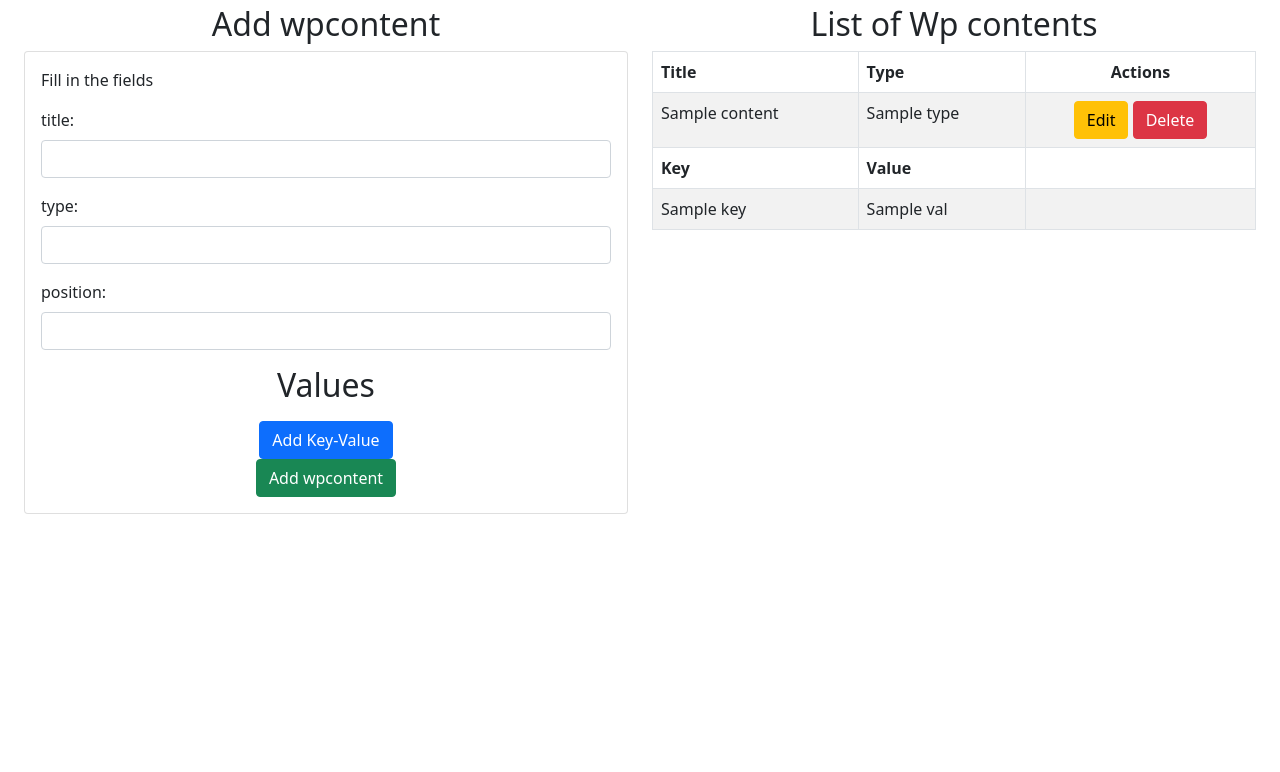
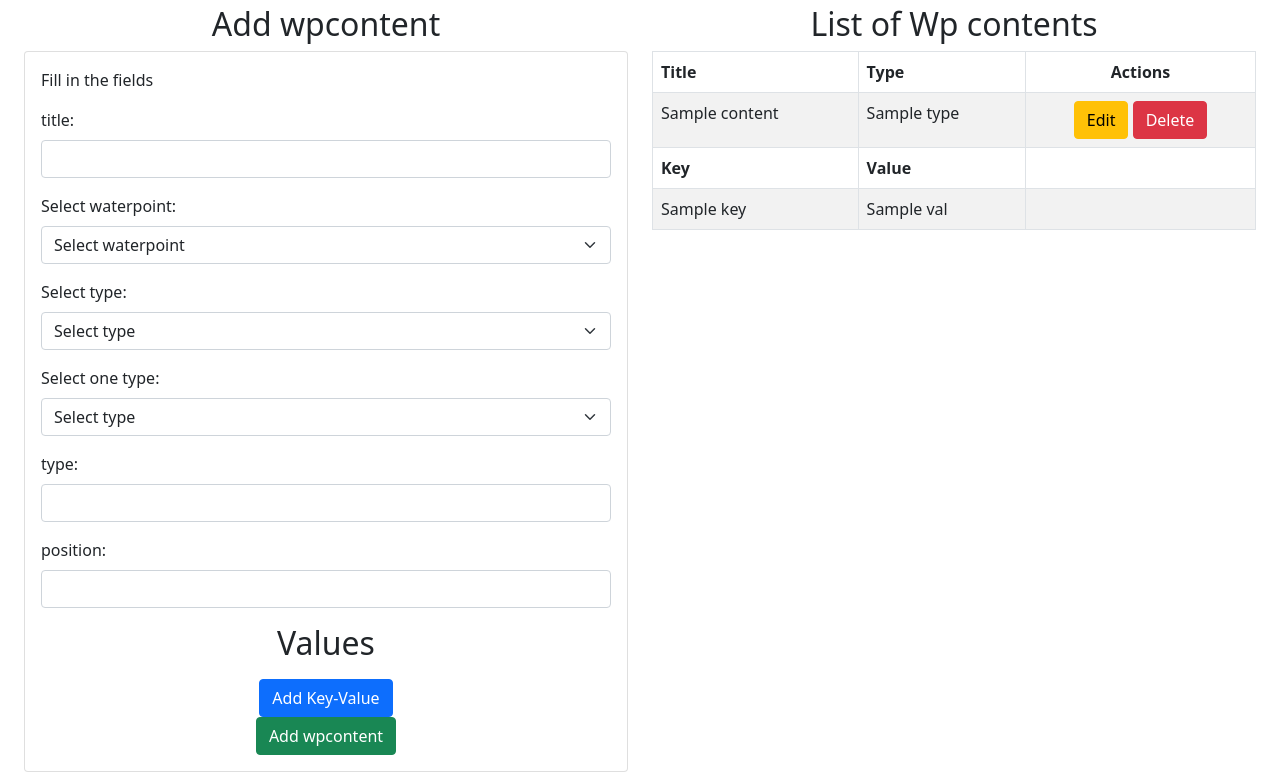
Before and after one commit to CIAT-DAPA/lswms_admin, a Flask app: template src/templates/wpcontent.html in a window 1280 px wide. Shown: the part 247-1019 px from the top of the page. Before the commit the page ends 761 px from the top, so only its background shows below. Run offline with Flask 3, Linux system fonts and the light colour scheme; the template is opened without the code that fills it: most values are stand-ins (such as "Sample title", 1, 10 or a date in 2020).

Commit message:
added some changes

```diff
--- a/src/templates/wpcontent.html
+++ b/src/templates/wpcontent.html
@@ -35,6 +35,34 @@
                             <input type="text" class="form-control" id="title" name="title" required>
                         </div>
                         <div class="mb-3">
+                            <label for="adm1" class="form-label">Select waterpoint:</label>
+                            <select class="form-select" id="waterpoint" name="waterpoint" required>
+                                <option value="" disabled selected>Select  waterpoint</option>
+                                {% for wp in waterpoint %}
+                                    <option value="{{ wp.id }}">{{ wp.name }}</option>
+                                {% endfor %}
+                            </select>
+                        </div>
+                        <div class="mb-3">
+                            <label for="adm1" class="form-label">Select type:</label>
+                            <select class="form-select" id="typecontent" name="typecontent" required>
+                                <option value="" disabled selected>Select type</option>
+                                {% for tpc in typecontent %}
+                                    <option value="{{ tpc.id }}">{{ tpc.name }}</option>
+                                {% endfor %}
+                            </select>
+                        </div>
+                        <div class="mb-3">
+                            <label for="type" class="form-label">Select one type:</label>
+                            <select class="form-select" id="typecontent" name="typecontent" required>
+                                <option value="" disabled selected>Select type</option>
+                                <option value="icon-x">icon-x</option>
+                                <option value="icon-y">icon-y</option>
+                                <option value="list">list</option>
+                                <option value="text">text</option>
+
+                            </select>
+                        </div><div class="mb-3">
                             <label for="name" class="form-label">type:</label>
                             <input type="text" class="form-control" id="type" name="type" required>
                         </div>
```
Also changed, not shown: src/routes/wpcontent.py (+10 -2 lines).
